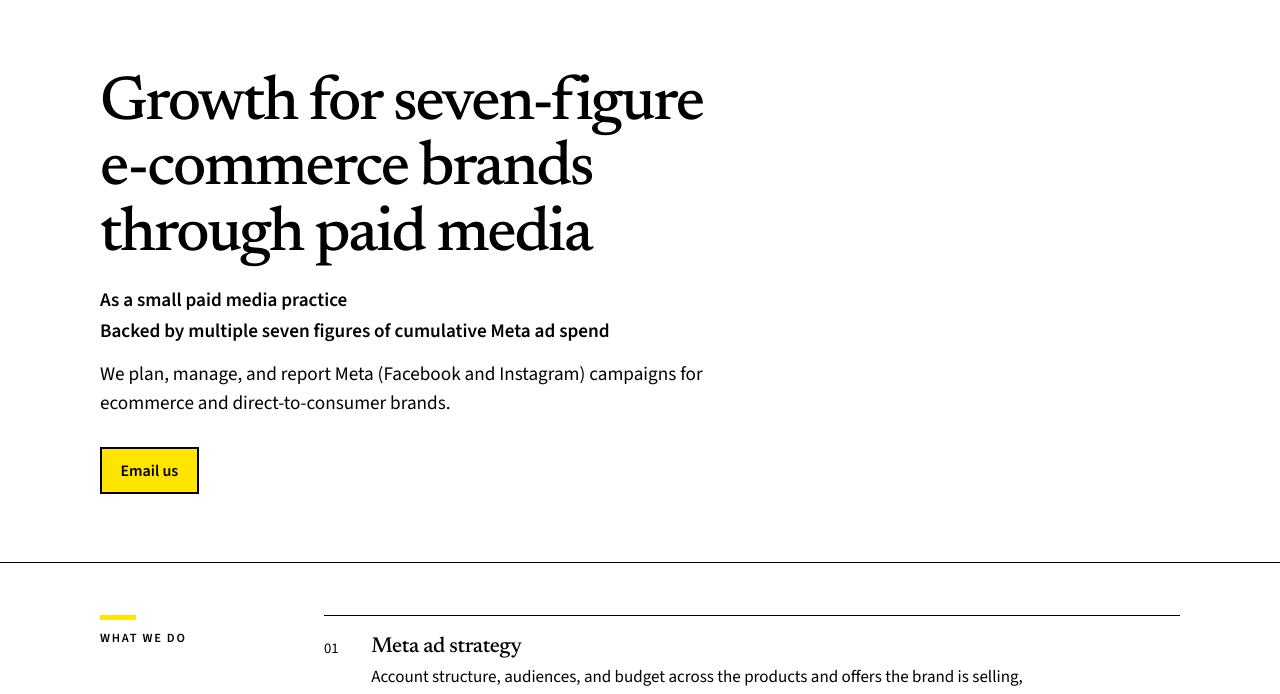
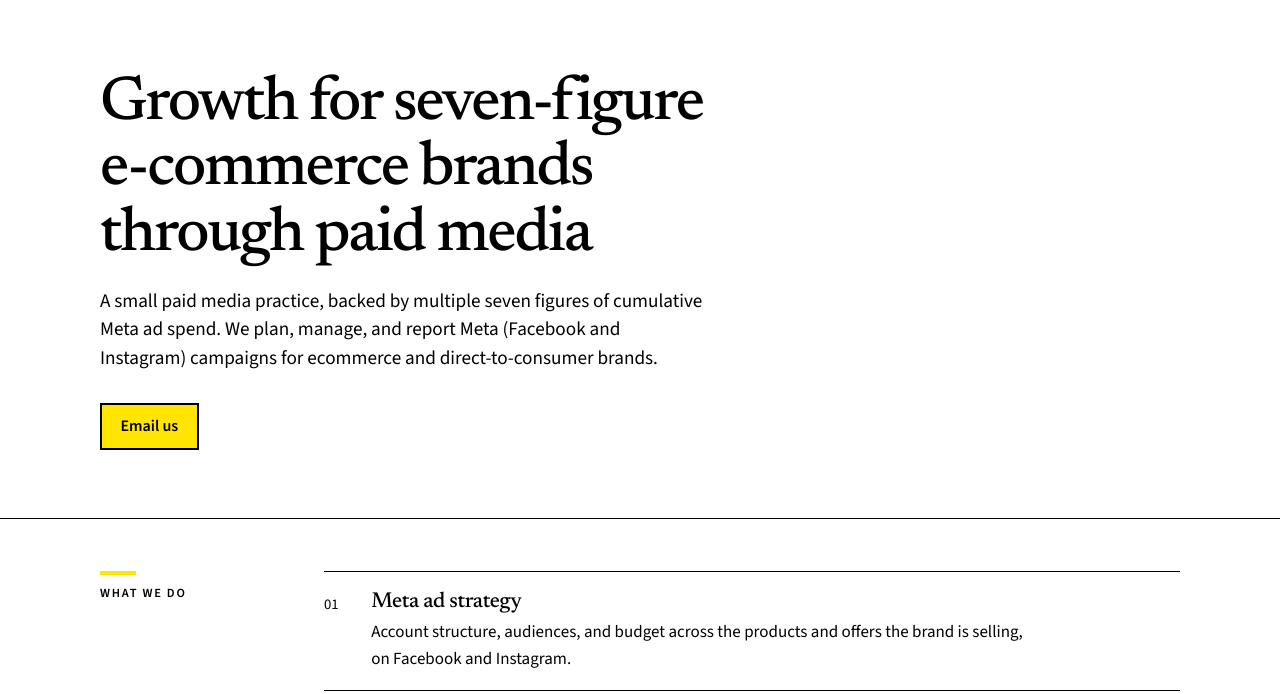
Before and after one commit to aqa-ruben/aqa-ads.com, a plain HTML site: page index.html in a window 1280 px wide. Shown: the part 75-769 px from the top of the page. Drawn offline with Linux system fonts and the light colour scheme.

Commit message:
Merge hero subhead, proof, and lede into one paragraph

```diff
--- a/index.html
+++ b/index.html
@@ -8,7 +8,7 @@
     <link rel="canonical" href="https://aqa-ads.com/">
     <meta name="theme-color" content="#ffffff">
     <meta property="og:title" content="AQA Ads — Growth for seven-figure e-commerce brands through paid media">
-    <meta property="og:description" content="As a small paid media practice. Backed by multiple seven figures of cumulative Meta ad spend.">
+    <meta property="og:description" content="A small paid media practice, backed by multiple seven figures of cumulative Meta ad spend.">
     <meta property="og:url" content="https://aqa-ads.com/">
     <meta property="og:type" content="website">
     <link rel="icon" href="./favicon.svg" type="image/svg+xml">
@@ -44,9 +44,7 @@
       <section class="hero">
         <div class="wrap">
           <h1>Growth for seven-figure e-commerce brands through paid media</h1>
-          <p class="subhead">As a small paid media practice</p>
-          <p class="proof">Backed by multiple seven figures of cumulative Meta ad spend</p>
-          <p class="lede">We plan, manage, and report Meta (Facebook and Instagram) campaigns for ecommerce and direct-to-consumer brands.</p>
+          <p class="lede">A small paid media practice, backed by multiple seven figures of cumulative Meta ad spend. We plan, manage, and report Meta (Facebook and Instagram) campaigns for ecommerce and direct-to-consumer brands.</p>
           <a class="button" href="mailto:ruben@aqa-ads.com">Email us</a>
         </div>
       </section>
```
